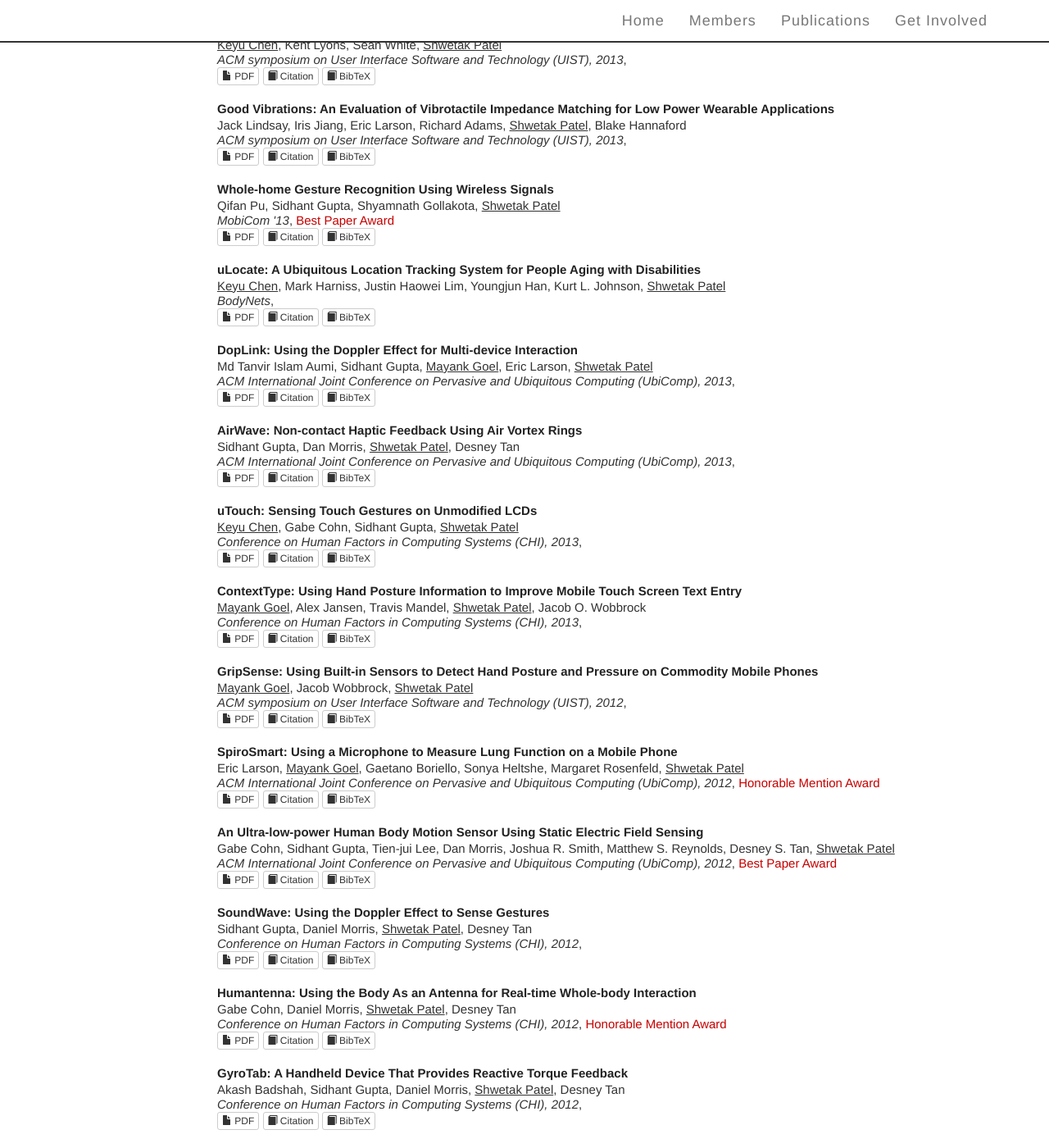
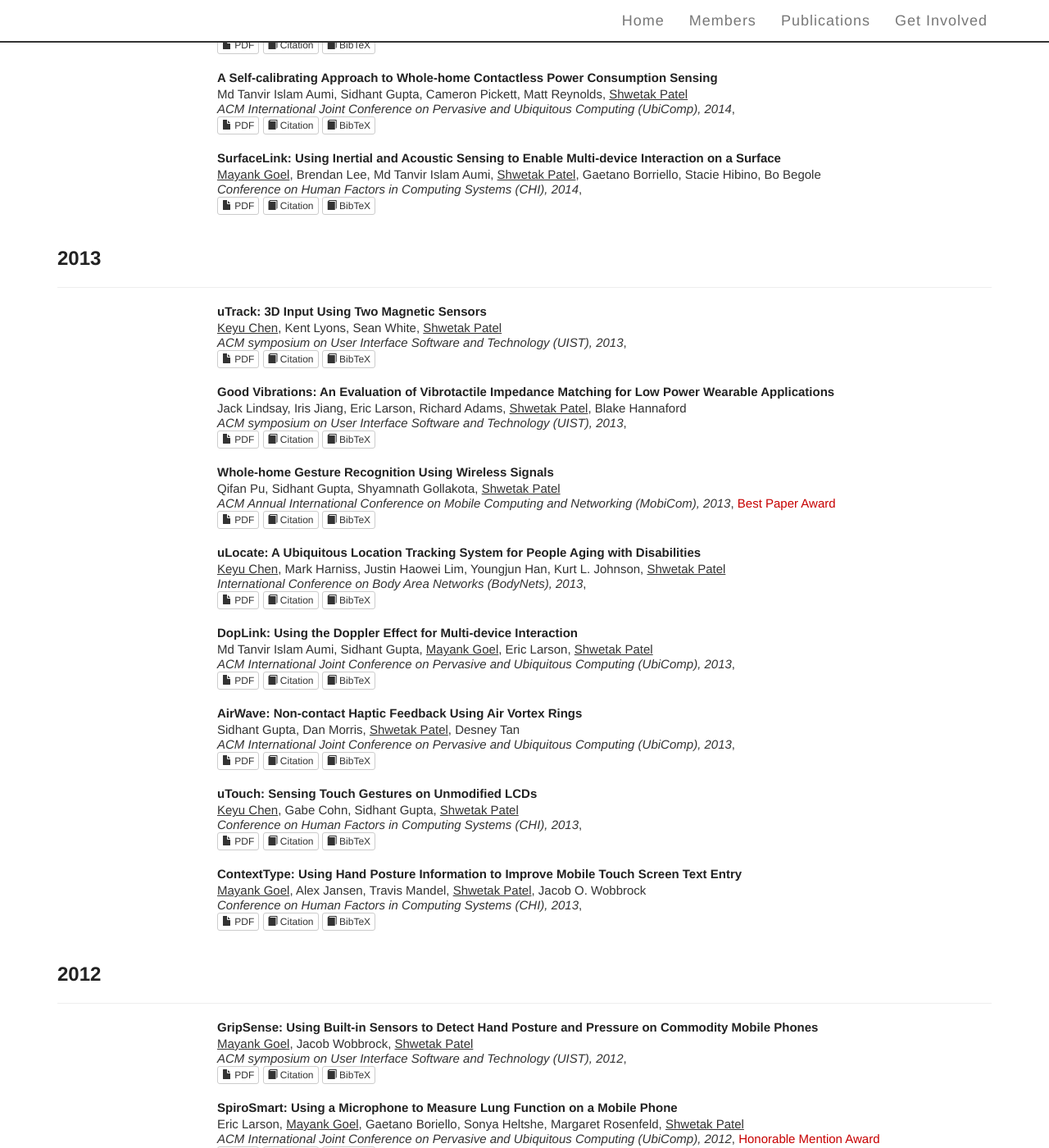
Before and after one commit to ubicomplab/ubicomplab.github.io, a Jekyll site: the page built from publications/index.html, in a window 1280 px wide and 1400 px high, scrolled down 2062 px. Shown: the whole window at 82% size. Built offline with Jekyll 4.4.1, drawn with Linux system fonts in a browser that asks for light colours; some web fonts are replaced; some of the changed text lies outside the part shown.

Commit message:
touched up pubs

```diff
--- a/_publications/televisions-video.md
+++ b/_publications/televisions-video.md
@@ -28,7 +28,7 @@ bibtex: |-
 caption: ''
 citation: |-
   Miro Enev, Sidhant Gupta, Tadayoshi Kohno, and Shwetak N. Patel. 2011. Televisions, video privacy, and powerline electromagnetic interference.  In Proceedings of the 18th ACM conference on Computer and communications security (CCS '11). ACM, New York, NY, USA,  537-550. DOI=http://dx.doi.org/10.1145/2046707.2046770
-conference: CCS '11
+conference: ACM Conference on Computer and Communications Security (CCS), 2011
 date: '2011-10-17'
 image: ''
 pdf: /pdfs/televisions-video.pdf
--- a/_publications/ulocate.md
+++ b/_publications/ulocate.md
@@ -30,7 +30,7 @@ bibtex: |-
 caption: ''
 citation: |-
   Ke-Yu Chen, Mark Harniss, Justin Haowei Lim, Youngjun Han, Kurt L. Johnson, and Shwetak N. Patel. 2013. uLocate: a ubiquitous location tracking system for people aging with disabilities.  In Proceedings of the 8th International Conference on Body Area Networks (BodyNets '13). ICST (Institute for Computer Sciences, Social-Informatics and Telecommunications Engineering), ICST, Brussels, Belgium, Belgium,  173-176. DOI: http://dx.doi.org/10.4108/icst.bodynets.2013.253584
-conference: BodyNets
+conference: International Conference on Body Area Networks (BodyNets), 2013
 date: '2013-09-30'
 image: ''
 pdf: /pdfs/ulocate.pdf
--- a/_publications/whole-home-gesture.md
+++ b/_publications/whole-home-gesture.md
@@ -28,7 +28,7 @@ bibtex: |-
 caption: ''
 citation: |-
   Qifan Pu, Sidhant Gupta, Shyamnath Gollakota, and Shwetak Patel. 2013. Whole-home gesture recognition using wireless signals.  In Proceedings of the 19th annual international conference on Mobile computing & networking (MobiCom '13). ACM, New York, NY, USA,  27-38. DOI=http://dx.doi.org/10.1145/2500423.2500436
-conference: MobiCom '13
+conference: ACM Annual International Conference on Mobile Computing and Networking (MobiCom), 2013
 date: '2013-09-30'
 image: ''
 pdf: /pdfs/whole-home-gesture.pdf
--- a/publications/index.html
+++ b/publications/index.html
@@ -2,11 +2,27 @@
 layout: page
 title: Publications
 ---
+
+
+
+
+{% capture last_year %}0{% endcapture %}
+
 {% assign sorted_pubs = site.publications | sort: 'date' %}
 {% for pub in sorted_pubs reversed %}
+
+{% capture this_year %}{{ pub.date | date: "%Y" }}{% endcapture %}
+
+{% if this_year != nil and this_year != last_year%}
+<h2 id="{{ this_year }}-ref">{{this_year}}</h2>
+<hr/>
+{% endif %}
+
+{% capture last_year %}{{ this_year }}{% endcapture %}
+
 <div class="row publication-badge">
   <div class="publication-pic col-md-2 col-sm-3 col-xs-12 text-left">
-    <a href="{{ pub.url }}"><img src="{{ pub.thumbnail }}"/></a>&nbsp;
+    {% if pub.image.size > 0 %}<a href="{{ pub.url }}"><img src="{{ pub.thumbnail }}"/></a>{% endif %}&nbsp;
   </div>
   <div class="publication-info col-md-10 col-sm-9 col-xs-12">
     <a href="{{ pub.url }}"><h2>{{ pub.title }}</h2></a>
@@ -16,7 +32,7 @@ title: Publications
       <a href="{{ site.url }}{{ pub.pdf }}" class="btn btn-default btn-xs" aria-label="Download PDF">
         <span class="glyphicon glyphicon-file" aria-hidden="true"></span> PDF
       </a>
-      {% if pub.video != '' %}<a href="{{ pub.video }}" class="btn btn-default btn-xs" aria-label="Video" target="_blank">
+      {% if pub.video.size > 0 %}<a href="{{ pub.video }}" class="btn btn-default btn-xs" aria-label="Video" target="_blank">
         <span class="glyphicon glyphicon-file" aria-hidden="true"></span> Video
       </a> {% endif %}
       <button type="button" class="btn btn-default btn-xs" aria-label="Citation" data-toggle="modal" data-target="#{{pub.title | slugify}}_citation">
@@ -64,4 +80,5 @@ title: Publications
     </div><!-- /.modal-content -->
   </div><!-- /.modal-dialog -->
 </div><!-- /.modal -->
+
 {% endfor %}
```
Also changed, not shown: _publications/squeezeblock.md (+1 -1 lines), resources/process_bibtex.py (+6 -2 lines).
